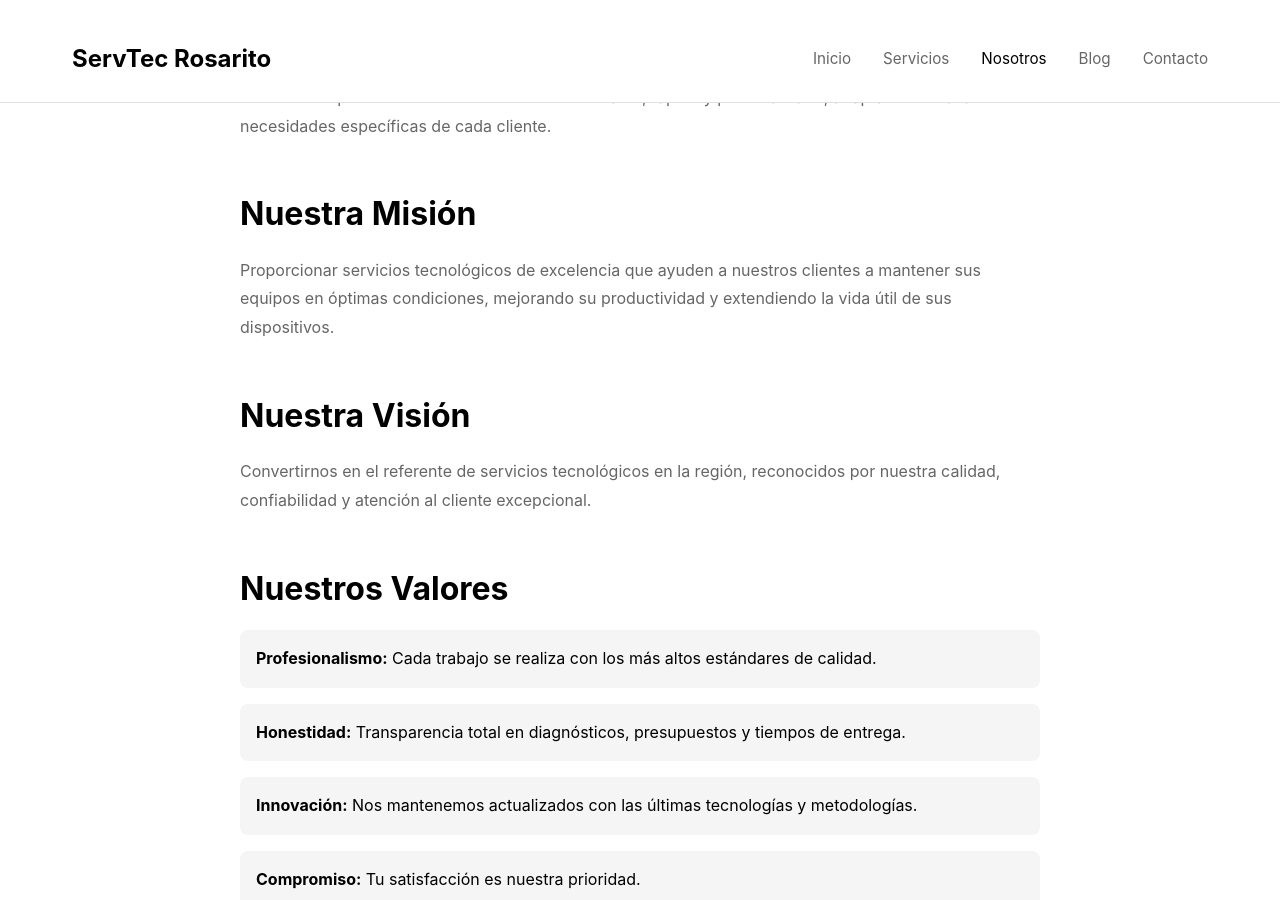
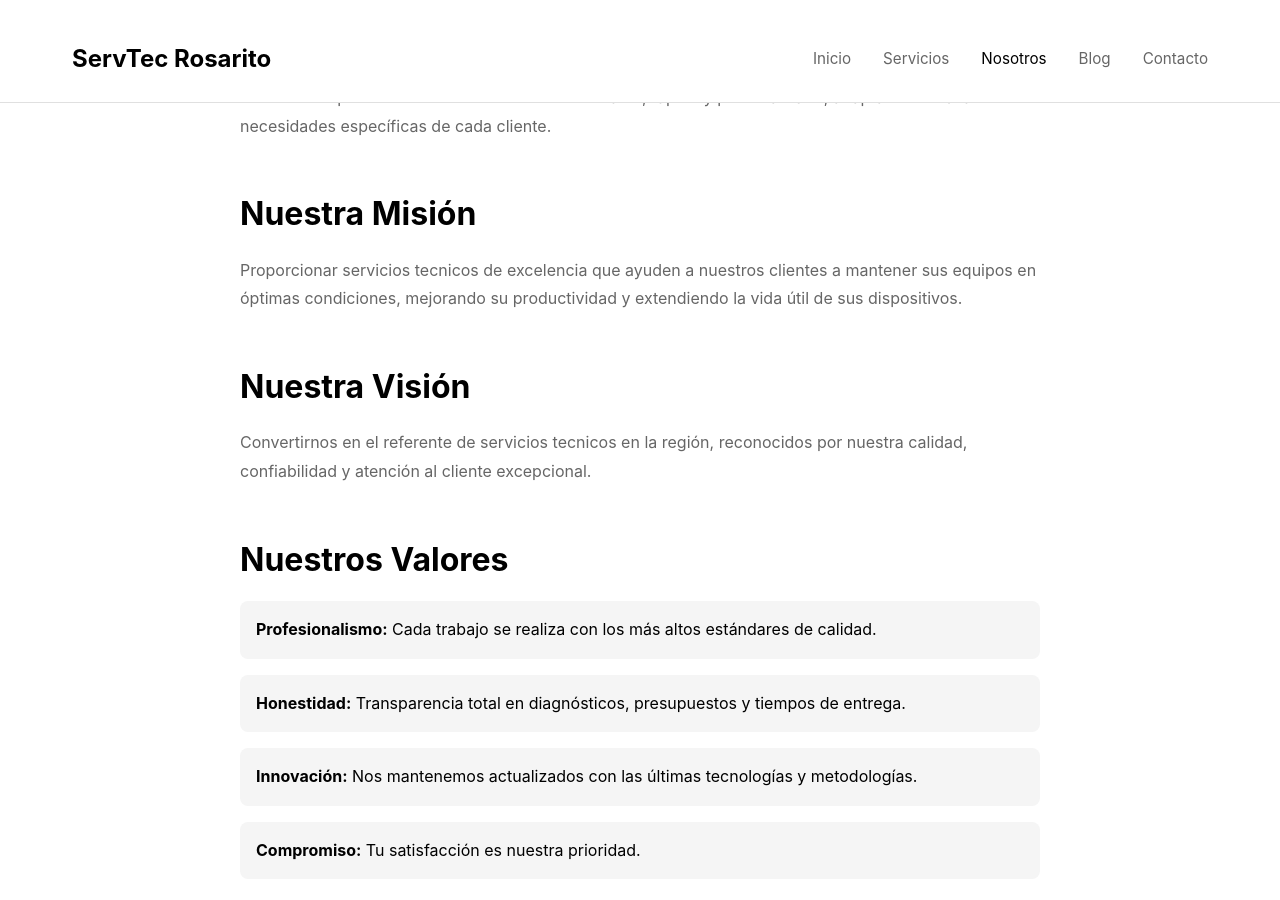
Before and after one commit to alexmenchaca1/webpage, a Jekyll site: the page built from nosotros.html, in a window 1280 px wide and 900 px high, scrolled down 363 px. Built offline with Jekyll 4.4.1, drawn with Linux system fonts in a browser that asks for light colours.

Commit message:
Cambios nuevos
A

```diff
--- a/Gemfile
+++ b/Gemfile
@@ -12,4 +12,8 @@
   # Otros plugins útiles
   gem "jekyll-redirect-from" # Redirecciones
   gem "jekyll-compose"       # Comandos para crear posts fácilmente
+  #Windows config
+  gem "logger"
+  gem 'tzinfo'
+  gem 'tzinfo-data', platforms: [:mingw, :mswin, :x64_mingw, :jruby]
 end
--- a/nosotros.html
+++ b/nosotros.html
@@ -1,8 +1,8 @@
 ---
 layout: default
-title: "Sobre Nosotros - TechServ Tijuana"
-description: "Conoce a TechServ, tu empresa de confianza en servicios tecnológicos en Tijuana. Profesionales certificados con años de experiencia en reparación y mantenimiento."
-keywords: "empresa tecnología Tijuana, servicios tecnológicos profesionales, reparación computadoras certificada"
+title: "Sobre Nosotros - Hospital del Smarphone y drones"
+description: "Conoce al Hospital del Smarphone y drones, tu empresa de confianza en servicios tecnicos en Tijuana. Profesionales certificados con años de experiencia en reparación y mantenimiento."
+keywords: "empresa tecnología Tijuana, servicios tecnicos profesionales, reparación computadoras certificada"
 permalink: /nosotros/
 ---
 
@@ -19,12 +19,12 @@
 
             <div class="about-section">
                 <h2>Nuestra Misión</h2>
-                <p>Proporcionar servicios tecnológicos de excelencia que ayuden a nuestros clientes a mantener sus equipos en óptimas condiciones, mejorando su productividad y extendiendo la vida útil de sus dispositivos.</p>
+                <p>Proporcionar servicios tecnicos de excelencia que ayuden a nuestros clientes a mantener sus equipos en óptimas condiciones, mejorando su productividad y extendiendo la vida útil de sus dispositivos.</p>
             </div>
 
             <div class="about-section">
                 <h2>Nuestra Visión</h2>
-                <p>Convertirnos en el referente de servicios tecnológicos en la región, reconocidos por nuestra calidad, confiabilidad y atención al cliente excepcional.</p>
+                <p>Convertirnos en el referente de servicios tecnicos en la región, reconocidos por nuestra calidad, confiabilidad y atención al cliente excepcional.</p>
             </div>
 
             <div class="about-section">
```
Also changed, not shown: Gemfile.lock, 1 other file.
